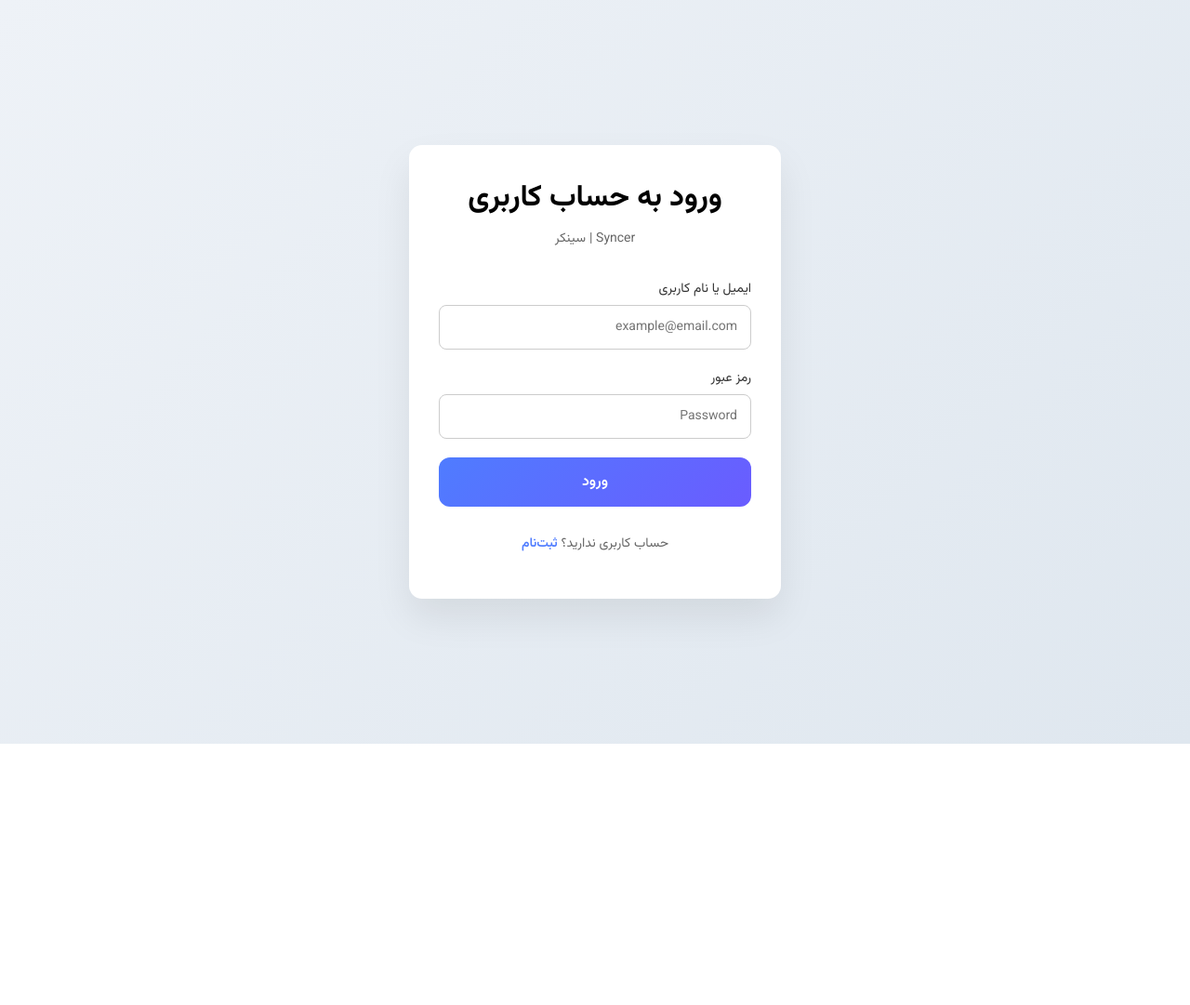
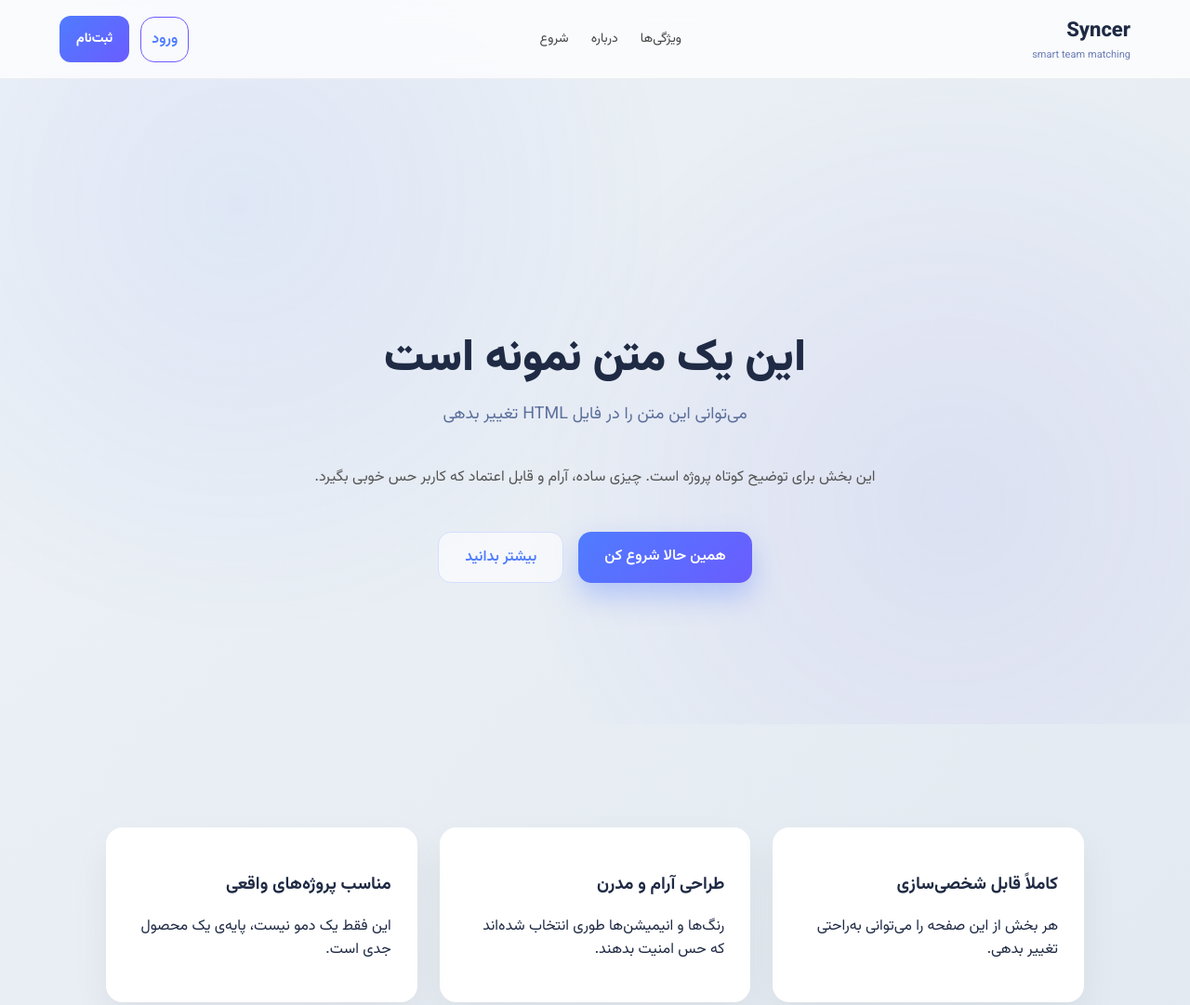
Before and after one commit to MatinGG/syncer, a plain HTML site: page index.html in a window 1280 px wide. Shown: the top 1081 px of the page at 93% size. Before the commit the page ends 800 px from the top, so only its background shows below. Drawn offline with Linux system fonts and the light colour scheme.

Commit message:
added landing page, fixed bugs

```diff
--- /dev/null
+++ b/frontend/login.css
@@ -0,0 +1,124 @@
+* {
+    box-sizing: border-box;
+    font-family: "Vazirmatn", sans-serif;
+}
+
+body {
+    margin: 0;
+    min-height: 100vh;
+    display: flex;
+    align-items: center;
+    justify-content: center;
+    background: linear-gradient(135deg, #eef2f7, #dfe7ef);
+}
+
+.formbody {
+    width: 400px;
+    padding: 32px;
+    background: #ffffff;
+    border-radius: 14px;
+    box-shadow: 0 20px 40px rgba(0, 0, 0, 0.08);
+    animation: formEnter 0.7s ease-out;
+}
+
+@keyframes formEnter {
+    from {
+        opacity: 0;
+        transform: translateY(30px) scale(0.98);
+    }
+    to {
+        opacity: 1;
+        transform: translateY(0) scale(1);
+    }
+}
+
+.formtoptext {
+    text-align: center;
+    font-size: 32px;
+    font-weight: 700;
+    margin: 0;
+}
+
+.subtitle {
+    text-align: center;
+    color: #666;
+    margin: 8px 0 32px;
+    font-size: 14px;
+}
+
+.input-group {
+    margin-bottom: 20px;
+}
+
+.input-group label {
+    display: block;
+    font-size: 14px;
+    margin-bottom: 6px;
+    color: #333;
+}
+
+.input-group input {
+    width: 100%;
+    padding: 12px 14px;
+    border-radius: 8px;
+    border: 1px solid #ccc;
+    font-size: 14px;
+}
+
+button {
+    width: 100%;
+    padding: 14px;
+    border: none;
+    border-radius: 12px;
+    background: linear-gradient(135deg, #4f7cff, #6a5cff);
+    color: white;
+    font-size: 16px;
+    font-weight: 600;
+    cursor: pointer;
+    position: relative;
+    overflow: hidden;
+    box-shadow: 0 10px 25px rgba(79, 124, 255, 0.35);
+    transition: transform 0.15s ease, box-shadow 0.2s ease;
+}
+
+button:hover {
+    transform: translateY(-2px);
+    box-shadow: 0 15px 35px rgba(79, 124, 255, 0.45);
+}
+
+button:active {
+    transform: translateY(1px) scale(0.98);
+}
+
+button::before {
+    content: "";
+    position: absolute;
+    top: 0;
+    left: -100%;
+    width: 100%;
+    height: 100%;
+    background: linear-gradient(
+        120deg,
+        transparent,
+        rgba(255,255,255,0.35),
+        transparent
+    );
+    transition: left 0.6s ease;
+}
+
+button:hover::before {
+    left: 100%;
+}
+
+.footer-text {
+    margin-top: 28px;
+    text-align: center;
+    font-size: 14px;
+    color: #666;
+}
+
+.footer-text a {
+    color: #4f7cff;
+    text-decoration: none;
+    font-weight: 600;
+}
--- a/frontend/styles.css
+++ b/frontend/styles.css
@@ -1,52 +1,149 @@
-.vazirmatn {
-  font-family: "Vazirmatn", sans-serif;
-  font-optical-sizing: auto;
-  font-style: normal;
-}
+/* ===== GLOBAL ===== */
+
 * {
     box-sizing: border-box;
     font-family: "Vazirmatn", sans-serif;
 }
 
+html {
+    font-size: 16px;
+}
+
 body {
-
     margin: 0;
     min-height: 100vh;
+    background: linear-gradient(135deg, #eef2f7, #dfe7ef);
+    color: #1f2a44;
+}
+
+/* ===== HEADER ===== */
+
+.site-header {
+    position: fixed;
+    top: 0;
+    width: 100%;
+    backdrop-filter: blur(14px);
+    background: rgba(255,255,255,0.75);
+    border-bottom: 1px solid rgba(0,0,0,0.05);
+    z-index: 100;
+}
+
+.header-inner {
+    max-width: 1200px;
+    margin: auto;
+    padding: 16px 24px;
+    display: flex;
+    align-items: center;
+    justify-content: space-between;
+}
+
+.logo {
+    font-size: 22px;
+    font-weight: 800;
+}
+
+.logo span {
+    display: block;
+    font-size: 11px;
+    font-weight: 400;
+    color: #6a7bb5;
+}
+
+.nav-links {
+    display: flex;
+    gap: 24px;
+}
+
+.nav-links a {
+    text-decoration: none;
+    color: #444;
+    font-size: 14px;
+    position: relative;
+}
+
+.nav-links a::after {
+    content: "";
+    position: absolute;
+    bottom: -6px;
+    left: 50%;
+    width: 0;
+    height: 2px;
+    background: #4f7cff;
+    transition: 0.3s;
+}
+
+.nav-links a:hover::after {
+    width: 100%;
+    left: 0;
+}
+
+.header-actions {
+    display: flex;
+    gap: 12px;
+}
+
+.header-login {
+    padding: 11px;
+    margin-top: 1px;
+    border-radius: 15px;
+    border: 1px #6a5cff solid;
+    color: #4f7cff;
+    text-decoration: none;
+    font-weight: 600;
+}
+
+.header-cta {
+    padding: 14px 18px;
+    border-radius: 12px;
+    background: linear-gradient(135deg, #4f7cff, #6a5cff);
+    color: white;
+    text-decoration: none;
+    font-size: 14px;
+    font-weight: 800;
+}
+
+/* =====================================================
+   FORM PAGES (login & register)
+   Works automatically when .formbody exists
+===================================================== */
+
+body:has(.formbody) {
     display: flex;
     align-items: center;
     justify-content: center;
-    background: linear-gradient(135deg, #eef2f7, #dfe7ef);
+    padding-top: 80px;
 }
 
 .formbody {
     width: 400px;
     padding: 32px;
-    background: #ffffff;
-    border-radius: 14px;
-    box-shadow: 0 20px 40px rgba(0, 0, 0, 0.08);
+    background: white;
+    border-radius: 16px;
+    box-shadow: 0 20px 40px rgba(0,0,0,0.08);
+    animation: fadeUp 0.6s ease;
 }
 
 .formtoptext {
     text-align: center;
-    font-size: 32px;
-    font-weight: 700;
-    margin: 0;
+    font-size: 28px;
+    font-weight: 800;
+    margin-bottom: 6px;
 }
 
 .subtitle {
     text-align: center;
+    font-size: 14px;
     color: #666;
-    margin: 8px 0 32px;
-    font-size: 14px;
+    margin-bottom: 28px;
 }
 
 .input-group {
-    margin-bottom: 20px;
+    margin-bottom: 18px;
 }
 
 .input-group label {
     display: block;
-    font-size: 14px;
+    font-size: 13px;
     margin-bottom: 6px;
     color: #333;
 }
@@ -54,106 +151,181 @@ body {
 .input-group input {
     width: 100%;
     padding: 12px 14px;
-    border-radius: 8px;
+    border-radius: 10px;
     border: 1px solid #ccc;
     font-size: 14px;
 }
-@keyframes formEnter {
-    from {
-        opacity: 0;
-        transform: translateY(30px) scale(0.98);
-    }
-    to {
-        opacity: 1;
-        transform: translateY(0) scale(1);
-    }
-}
 
-.formbody {
-    animation: formEnter 0.7s ease-out;
-}
-button {
-    text-decoration: none;
-    width: 100%;
-    padding: 14px;
-    border: none;
-    border-radius: 12px;
-    background: linear-gradient(135deg, #4f7cff, #6a5cff);
-    color: white;
-    font-size: 16px;
-    font-weight: 600;
-    cursor: pointer;
-    position: relative;
-    overflow: hidden;
-    box-shadow:
-        0 10px 25px rgba(79, 124, 255, 0.35),
-        outset 0 0 0 rgba(255,255,255,0);
-    transition:
-        transform 0.15s ease,
-        box-shadow 0.2s ease,
-}
-button:hover {
-    transform: translateY(-2px);
-    box-shadow:
-        0 15px 35px rgba(79, 124, 255, 0.45),
-        inset 0 0 12px rgba(255,255,255,0.15);
-}
-button:active {
-    transform: translateY(1px) scale(0.98);
-    box-shadow:
-        0 6px 18px rgba(79, 124, 255, 0.3);
-}
-button::before {
-    content: "";
-    position: absolute;
-    top: 0;
-    left: -100%;
-    width: 100%;
-    height: 100%;
-    background: linear-gradient(
-        120deg,
-        transparent,
-        rgba(255,255,255,0.35),
-        transparent
-    );
-    transition: left 0.6s ease;
-}
-
-button:hover::before {
-    left: 100%;
-}
 .footer-text {
-    margin-top: 28px;
+    margin-top: 24px;
     text-align: center;
-    font-size: 14px;
+    font-size: 13px;
     color: #666;
-    line-height: 1.8;
 }
 
 .footer-text a {
     color: #4f7cff;
     text-decoration: none;
     font-weight: 600;
+}
+
+/* ===== BUTTONS ===== */
+
+button,
+.btn-primary,
+.btn-secondary {
+    padding: 14px 28px;
+    border-radius: 14px;
+    font-weight: 600;
+    text-decoration: none;
+    border: none;
+    cursor: pointer;
+    transition: 0.25s ease;
+}
+
+button,
+.btn-primary {
+    background: linear-gradient(135deg, #4f7cff, #6a5cff);
+    color: white;
+    box-shadow: 0 14px 30px rgba(79,124,255,0.35);
+}
+
+button:hover,
+.btn-primary:hover {
+    transform: translateY(-3px);
+    box-shadow: 0 20px 40px rgba(79,124,255,0.45);
+}
+
+.btn-secondary {
+    background: rgba(255,255,255,0.6);
+    border: 1px solid #d6ddff;
+    color: #4f7cff;
+}
+
+.btn-secondary:hover {
+    background: white;
+    transform: translateY(-2px);
+}
+
+/* =====================================================
+   LANDING PAGE ONLY (hero, features, etc.)
+   Applies only when .hero exists
+===================================================== */
+
+.hero {
+    min-height: 100vh;
+    padding-top: 140px;
+    display: flex;
+    align-items: center;
+    justify-content: center;
+    text-align: center;
     position: relative;
-    padding-bottom: 2px;
-    transition: color 0.2s ease;
+    overflow: hidden;
 }
-.footer-text a::after {
+
+.hero::before {
     content: "";
     position: absolute;
-    left: 50%;
-    bottom: 0;
-    width: 0;
-    height: 2px;
-    background: linear-gradient(90deg, #4f7cff, #6a5cff);
-    transition: width 0.3s ease, left 0.3s ease;
+    inset: 0;
+    background:
+        radial-gradient(circle at 20% 30%, rgba(79,124,255,0.08), transparent 40%),
+        radial-gradient(circle at 80% 70%, rgba(106,92,255,0.08), transparent 40%);
+    animation: floatBg 14s ease-in-out infinite;
 }
 
-.footer-text a:hover::after {
-    width: 100%;
-    left: 0;
+.hero-content {
+    max-width: 720px;
+    z-index: 1;
+    animation: fadeUp 1s ease;
 }
 
-.footer-text a:hover {
-    color: #3d68e0;
+.hero h1 {
+    font-size: 48px;
+    font-weight: 900;
+    line-height: 1.4;
 }
+
+.hero h1 span {
+    display: block;
+    font-size: 18px;
+    font-weight: 400;
+    color: #5c6f9c;
+    margin-top: 14px;
+}
+
+.hero-sub {
+    margin-top: 28px;
+    font-size: 16px;
+    color: #555;
+    line-height: 1.9;
+}
+
+.hero-actions {
+    margin-top: 42px;
+    display: flex;
+    gap: 16px;
+    justify-content: center;
+    flex-wrap: wrap;
+}
+
+/* ===== SECTIONS ===== */
+
+.features {
+    max-width: 1100px;
+    margin: auto;
+    padding: 90px 24px;
+    display: grid;
+    grid-template-columns: repeat(auto-fit, minmax(260px,1fr));
+    gap: 24px;
+}
+
+.feature-card {
+    background: white;
+    border-radius: 18px;
+    padding: 28px;
+    box-shadow: 0 18px 40px rgba(0,0,0,0.06);
+    transition: 0.3s ease;
+}
+
+.feature-card:hover {
+    transform: translateY(-6px);
+    box-shadow: 0 28px 60px rgba(0,0,0,0.1);
+}
+
+.about {
+    max-width: 800px;
+    margin: auto;
+    padding: 80px 24px;
+    text-align: center;
+}
+
+.cta {
+    padding: 90px 24px;
+    text-align: center;
+    background: linear-gradient(135deg, #f3f6ff, #eef2ff);
+}
+
+.site-footer {
+    text-align: center;
+    padding: 24px;
+    font-size: 13px;
+    color: #777;
+}
+
+/* ===== ANIMATIONS ===== */
+
+@keyframes fadeUp {
+    from {
+        opacity: 0;
+        transform: translateY(20px);
+    }
+    to {
+        opacity: 1;
+        transform: translateY(0);
+    }
+}
+
+@keyframes floatBg {
+    0%,100% { transform: translateY(0); }
+    50% { transform: translateY(-25px); }
+}
--- a/index.html
+++ b/index.html
@@ -3,41 +3,89 @@
 <head>
     <meta charset="UTF-8" />
     <meta name="viewport" content="width=device-width, initial-scale=1.0" />
-    <title>ورود | Syncer</title>
+    <title>Syncer | Team Up Smarter</title>
+
     <link rel="preconnect" href="https://fonts.googleapis.com">
     <link rel="preconnect" href="https://fonts.gstatic.com" crossorigin>
-    <link href="https://fonts.googleapis.com/css2?family=Vazirmatn:wght@100..900&display=swap" rel="stylesheet">
+    <link href="https://fonts.googleapis.com/css2?family=Vazirmatn:wght@300;400;500;600;700;800;900&display=swap" rel="stylesheet">
+
     <link rel="stylesheet" href="./frontend/styles.css">
 </head>
 <body>
-    <form class="formbody" id="loginForm">
-        <h1 class="formtoptext">ورود به حساب کاربری</h1>
-        <p class="subtitle">Syncer | سینکر</p>
-        <div class="input-group">
-            <label>ایمیل یا نام کاربری</label>
-            <input type="text" placeholder="example@email.com" required>
+
+<header class="site-header">
+    <div class="header-inner">
+        <div class="logo">
+            Syncer
+            <span>smart team matching</span>
         </div>
-        <div class="input-group">
-            <label>رمز عبور</label>
-            <input type="password" placeholder="Password" required>
+
+        <nav class="nav-links">
+            <a href="#features">ویژگی‌ها</a>
+            <a href="#about">درباره</a>
+            <a href="#cta">شروع</a>
+        </nav>
+
+        <div class="header-actions">
+            <a href="./frontend/login.html" class="header-login">ورود</a>
+            <a href="./frontend/register.html" class="header-cta">ثبت‌نام</a>
         </div>
-        <button type="submit">ورود</button>
-        <p class="footer-text">
-            حساب کاربری ندارید؟
-            <a href="./frontend/register.html">ثبت‌نام</a>
+    </div>
+</header>
+
+<section class="hero">
+    <div class="hero-content">
+        <h1>
+            این یک متن نمونه است
+            <span>می‌توانی این متن را در فایل HTML تغییر بدهی</span>
+        </h1>
+
+        <p class="hero-sub">
+            این بخش برای توضیح کوتاه پروژه است.
+            چیزی ساده، آرام و قابل اعتماد که کاربر حس خوبی بگیرد.
         </p>
-    </form>
-    <script>
-        document.addEventListener("DOMContentLoaded", () => {
-            const form = document.getElementById("loginForm");
 
-            form.addEventListener("submit", (e) => {
-                e.preventDefault();
-                setTimeout(() => {
-                    window.location.href = "dashboard.html";
-                }, 600);
-            });
-        });
-    </script>
+        <div class="hero-actions">
+            <a href="./frontend/register.html" class="btn-primary">همین حالا شروع کن</a>
+            <a href="#features" class="btn-secondary">بیشتر بدانید</a>
+        </div>
+    </div>
+</section>
+
+<section class="features" id="features">
+    <div class="feature-card">
+        <h3>کاملاً قابل شخصی‌سازی</h3>
+        <p>هر بخش از این صفحه را می‌توانی به‌راحتی تغییر بدهی.</p>
+    </div>
+
+    <div class="feature-card">
+        <h3>طراحی آرام و مدرن</h3>
+        <p>رنگ‌ها و انیمیشن‌ها طوری انتخاب شده‌اند که حس امنیت بدهند.</p>
+    </div>
+
+    <div class="feature-card">
+        <h3>مناسب پروژه‌های واقعی</h3>
+        <p>این فقط یک دمو نیست، پایه‌ی یک محصول جدی است.</p>
+    </div>
+</section>
+
+<section class="about" id="about">
+    <h2>اینجا یک بخش توضیحی است</h2>
+    <p>
+        می‌توانی درباره‌ی ایده، تیم، هدف یا آینده پروژه اینجا بنویسی.
+        متن طولانی‌تر هم کاملاً جواب می‌دهد.
+    </p>
+</section>
+
+<section class="cta" id="cta">
+    <h2>آماده‌ای تیم خودت را بسازی؟</h2>
+    <p>ثبت‌نام کن و اولین قدم را بردار</p>
+    <a href="./frontend/login.html" class="btn-primary">ساخت حساب</a>
+</section>
+
+<footer class="site-footer">
+    <p>© 2025 Syncer — All rights reserved</p>
+</footer>
+
 </body>
 </html>
```
Also changed, not shown: frontend/login.html (added, +43 -0 lines), frontend/register.html (+1 -1 lines).
